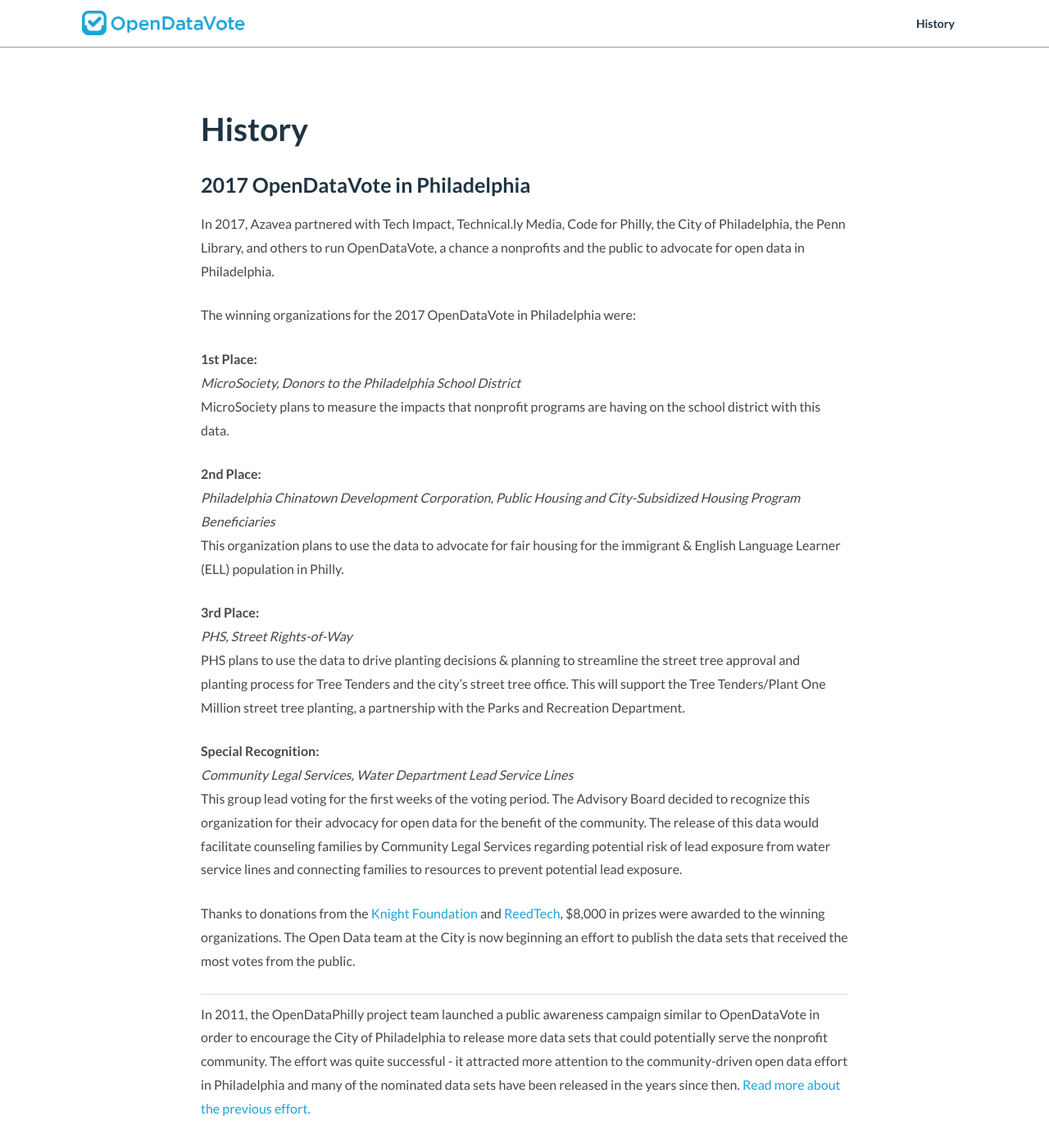
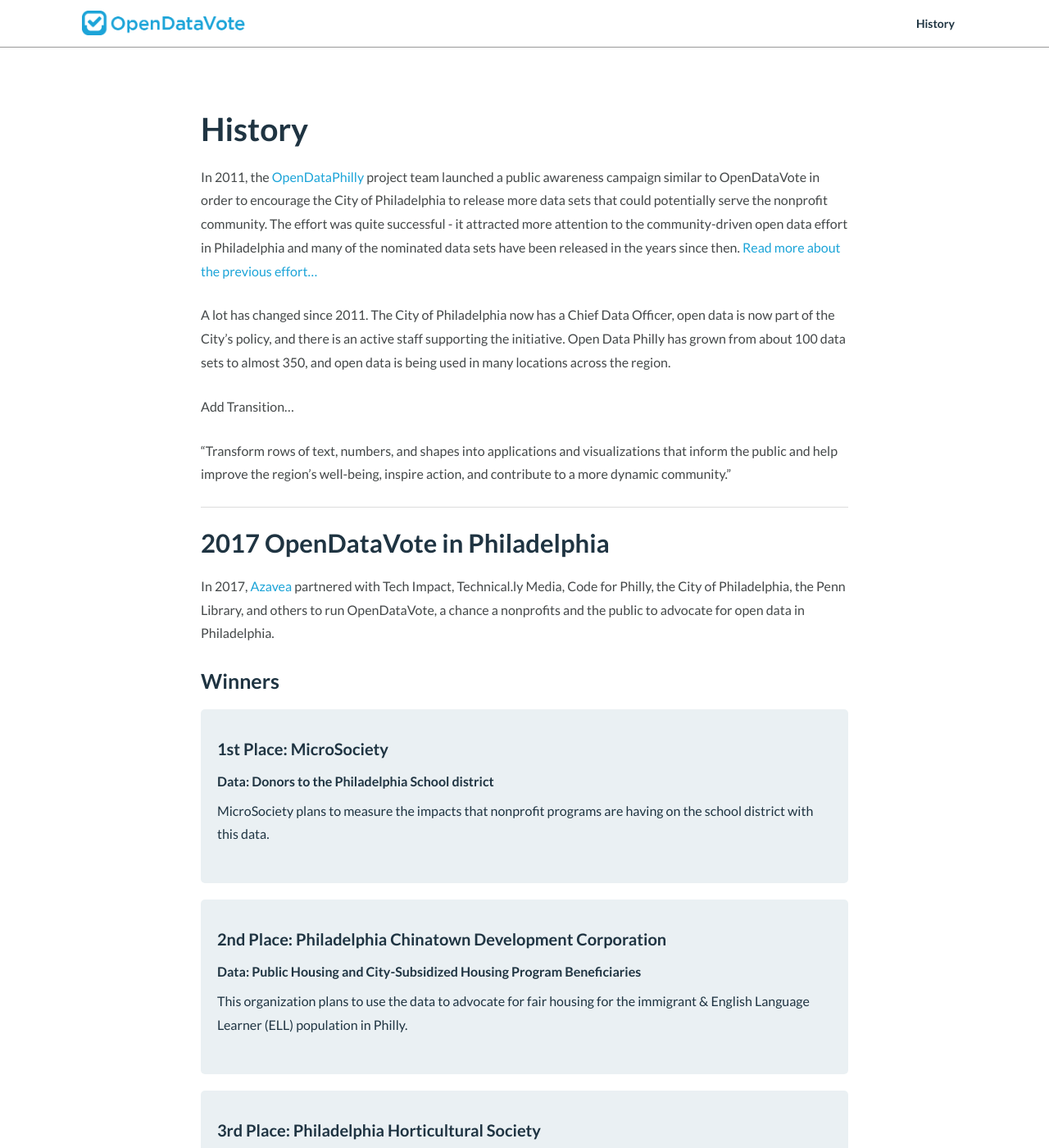
Before and after one commit to azavea/opendatavote-website, a Jekyll site: the page built from history.md, in a window 1280 px wide and 1400 px high. Shown: the whole window at 82% size. Built offline with Jekyll 4.4.1, drawn with Linux system fonts in a browser that asks for light colours; nearby versions of some CDN libraries; some of the changed text lies outside the part shown.

Commit message:
updated home, history, and guide pages

```diff
--- a/history.md
+++ b/history.md
@@ -5,37 +5,55 @@ seoDescription: "OpenDataVote - Vote to open government data & support your comm
 
 page-title: "History"
 ---
-### 2017 OpenDataVote in Philadelphia
+In 2011, the [OpenDataPhilly](https://www.opendataphilly.org/) project team launched a public awareness campaign similar to OpenDataVote in order to encourage the City of Philadelphia to release more data sets that could potentially serve the nonprofit community. The effort was quite successful - it attracted more attention to the community-driven open data effort in Philadelphia and many of the nominated data sets have been released in the years since then. [Read more about the previous effort...](http://technical.ly/project/open-data-race/)
 
-In 2017, Azavea partnered with Tech Impact, Technical.ly Media, Code for Philly, the City of Philadelphia, the Penn Library, and others to run OpenDataVote, a chance a nonprofits and the public to advocate for open data in Philadelphia.
+A lot has changed since 2011. The City of Philadelphia now has a Chief Data Officer, open data is now part of the City's policy, and there is an active staff supporting the initiative. Open Data Philly has grown from about 100 data sets to almost 350, and open data is being used in many locations across the region.
 
-The winning organizations for the 2017 OpenDataVote in Philadelphia were:
+Add Transition...
 
-**1st Place:** <br>
-*MicroSociety, Donors to the Philadelphia School District* <br>
+"Transform rows of text, numbers, and shapes into applications and visualizations that inform the public and help improve the region's well-being, inspire action, and contribute to a more dynamic community."
+
+---
+
+## 2017 OpenDataVote in Philadelphia
+
+In 2017, [Azavea](https://www.azavea.com/) partnered with Tech Impact, Technical.ly Media, Code for Philly, the City of Philadelphia, the Penn Library, and others to run OpenDataVote, a chance a nonprofits and the public to advocate for open data in Philadelphia.
+
+### Winners
+
+<div class="panel light" markdown="1">
+#### 1st Place: MicroSociety
+
+##### Data: Donors to the Philadelphia School district
 MicroSociety plans to measure the impacts that nonprofit programs are having on the school district with this data.
+</div>
 
-**2nd Place:** <br>
-*Philadelphia Chinatown Development Corporation, Public Housing and City-Subsidized Housing Program Beneficiaries* <br>
+<div class="panel light" markdown="1">
+#### 2nd Place: Philadelphia Chinatown Development Corporation
+
+##### Data: Public Housing and City-Subsidized Housing Program Beneficiaries
 This organization plans to use the data to advocate for fair housing for the immigrant & English Language Learner (ELL) population in Philly.
+</div>
 
-**3rd Place:** <br>
-*PHS, Street Rights-of-Way* <br>
+<div class="panel light" markdown="1">
+#### 3rd Place: Philadelphia Horticultural Society
+
+##### Data: Street Rights-of-Way
 PHS plans to use the data to drive planting decisions & planning to streamline the street tree approval and planting process for Tree Tenders and the city’s street tree office. This will support the Tree Tenders/Plant One Million street tree planting, a partnership with the Parks and Recreation Department.
+</div>
 
-**Special Recognition:** <br>
-*Community Legal Services, Water Department Lead Service Lines* <br>
+<div class="panel light" markdown="1">
+#### Special Recognition: Community Legal Services
+
+##### Data: Water Department Lead Service Lines
 This group lead voting for the first weeks of the voting period. The Advisory Board decided to recognize this organization for their advocacy for open data for the benefit of the community.
 The release of this data would facilitate counseling families by Community Legal Services regarding potential risk of lead exposure from water service lines and connecting families to resources to prevent potential lead exposure.
+</div>
 
+### Sponsors
 Thanks to donations from the [Knight Foundation](https://knightfoundation.org/) and [ReedTech](http://www.reedtech.com/), $8,000 in prizes were awarded to the winning organizations. The Open Data team at the City is now beginning an effort to publish the data sets that received the most votes from the public.
 
 ---
 
-In 2011, the OpenDataPhilly project team launched a public awareness campaign similar to OpenDataVote in order to encourage the City of Philadelphia to release more data sets that could potentially serve the nonprofit community. The effort was quite successful - it attracted more attention to the community-driven open data effort in Philadelphia and many of the nominated data sets have been released in the years since then. [Read more about the previous effort.](http://technical.ly/project/open-data-race/)
-
-### Lasting Impact
-A lot has changed since 2011. The City of Philadelphia now has a Chief Data Officer, open data is now part of the City's policy, and there is an active staff supporting the initiative. Open Data Philly has grown from about 100 data sets to almost 350, and open data is being used in many locations across the region.
-
-### Promotion of Open Data Repositories
+## Promotion of Open Data Repositories
 While OpenDataPhilly is not a government project, many of the data sets included in the catalog are from municipal government agencies. An important objective of OpenDataVote is to promote great availability of such data. Many new data sets, APIs, and applications have been added to the catalog since its launch at the end of April 2011.
```
Also changed, not shown: guide.md (+1 -1 lines), index.html (+37 -7 lines).
